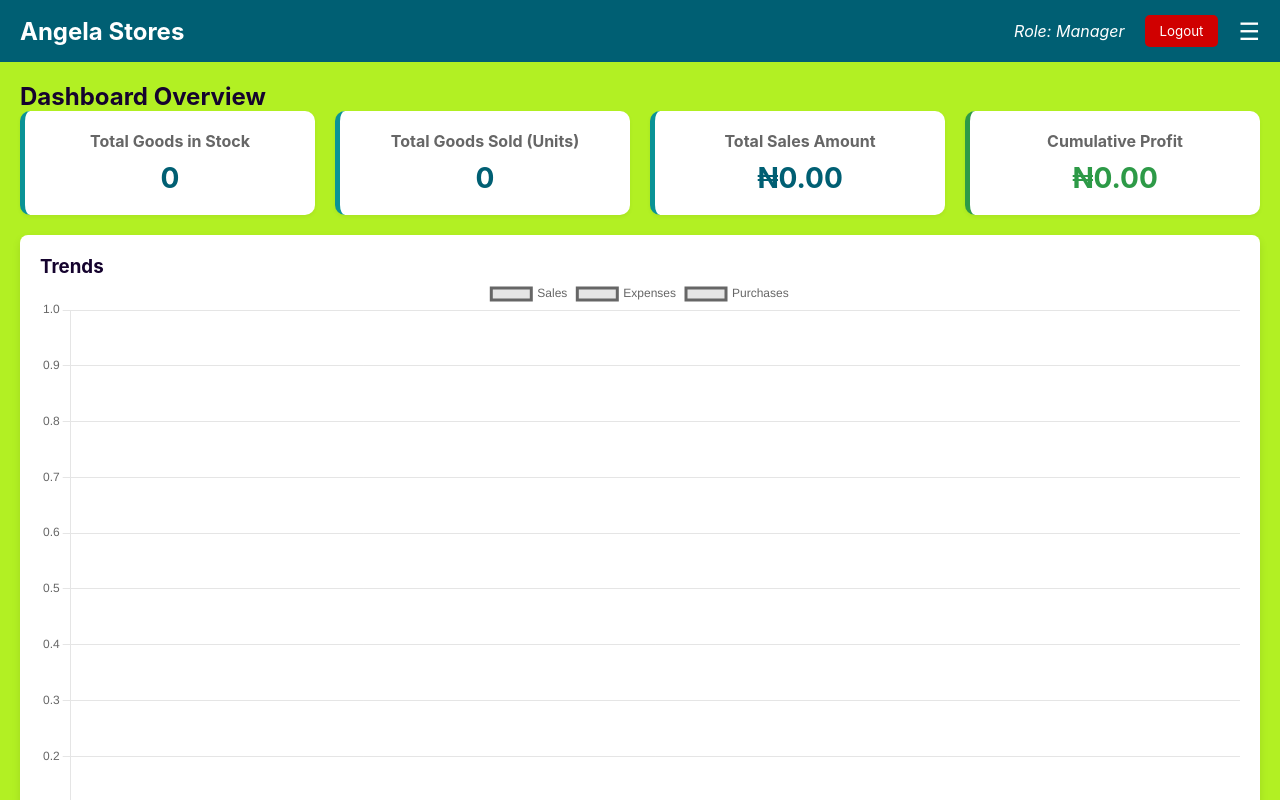
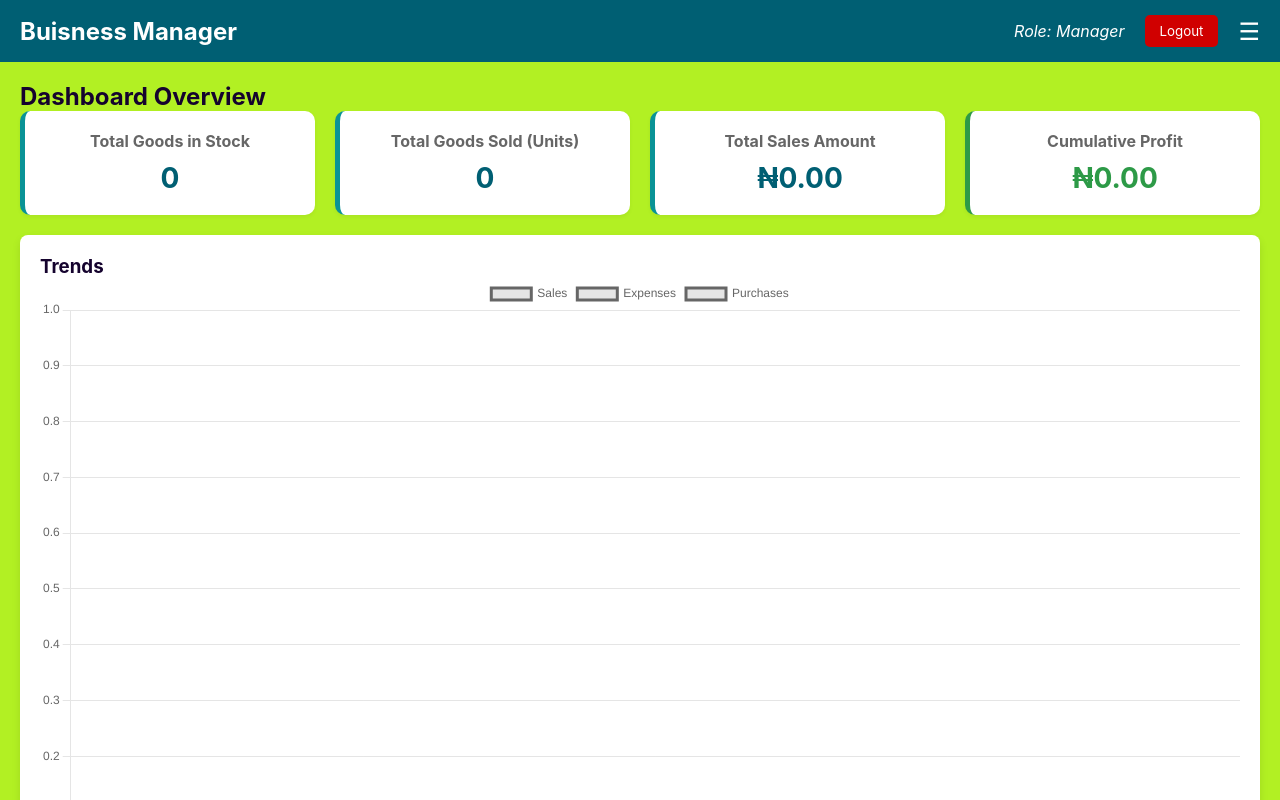
Before and after one commit to StockInventoryDashboard/AngelaStores, a plain HTML site: page index.html in a window 1280 px wide. Both pictures are taken after a click on the button "Manager". Drawn offline with nearby package versions, Linux system fonts and the light colour scheme.

Commit message:
Update index.html

```diff
--- a/index.html
+++ b/index.html
@@ -3,7 +3,7 @@
 <head>
     <meta charset="UTF-8">
     <meta name="viewport" content="width=device-width, initial-scale=1.0">
-    <title>Angela Stores - Inventory Dashboard</title>
+    <title>Buisness Manager Dashboard</title>
     <!-- Include Chart.js and jsPDF libraries from CDN -->
     <script src="https://cdn.jsdelivr.net/npm/chart.js"></script>
     <script src="https://cdnjs.cloudflare.com/ajax/libs/jspdf/2.5.1/jspdf.umd.min.js"></script>
@@ -381,7 +381,7 @@
 
     <!-- ======== LOGIN SCREEN ======== -->
     <div id="loginScreen">
-        <h1>Angela Stores Dashboard</h1>
+        <h1>Buisness Dashboard</h1>
         <p>Select Your Role</p>
         <button class="role-button" onclick="selectRole('admin')">Admin</button>
         <button class="role-button" onclick="selectRole('manager')">Manager</button>
@@ -397,7 +397,7 @@
     <div id="appContainer" class="hidden">
         <!-- Header -->
         <header class="main-header">
-            <h1>Angela Stores</h1>
+            <h1>Buisness Manager</h1>
             <div class="header-controls">
                 <span id="currentUserRole"></span>
                 <button id="logoutButton">Logout</button>
@@ -775,7 +775,7 @@
     <div id="receiptModal" class="modal hidden">
         <div class="modal-content">
             <div id="receiptModalContent">
-                <h2>Angela Stores - OFFICIAL RECEIPT</h2>
+                <h2>Buisness Manager OFFICIAL RECEIPT</h2>
                 <p><strong>Invoice No:</strong> <span id="receiptInvoice"></span></p>
                 <p><strong>Date:</strong> <span id="receiptDate"></span></p>
                 <p><strong>Customer:</strong> <span id="receiptCustomerName"></span></p>
```
